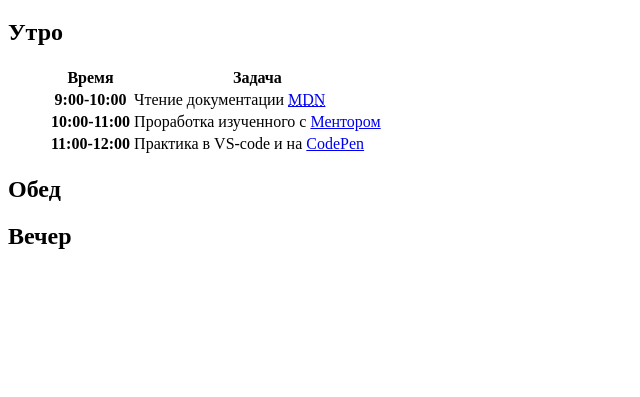
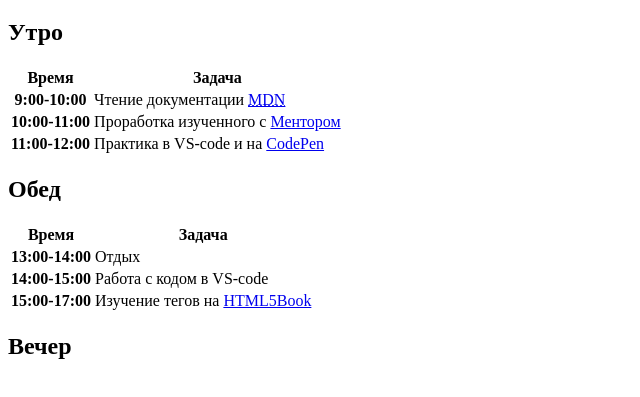
Before and after one commit to trevordatsun/wed-dev-course-romashka, a plain HTML site: page lesson-01/daily-schedule/index.html in a window 1280 px wide. Shown: the part 61-458 px from the top of the page, without its empty margins (0-640 px from the left). Drawn offline with Linux system fonts and the light colour scheme.

Commit message:
bash check

```diff
--- a/lesson-01/daily-schedule/index.html
+++ b/lesson-01/daily-schedule/index.html
@@ -3,7 +3,7 @@
   <head>
     <meta charset="UTF-8" />
     <meta name="viewport" content="width=device-width, initial-scale=1.0" />
-    <title>Распорядок-дня</title>
+    <title>Расписание дня</title>
   </head>
   <body>
     <header>
@@ -12,7 +12,6 @@
     <main>
       <section id="morning">
         <h2>Утро</h2>
-        <figure>
         <table>
           <thead>
             <tr>
@@ -27,7 +26,7 @@
                 Чтение документации
                 <a
                   href="https://developer.mozilla.org/ru/"
-                    title="MDN"
+                  title="MDN Web Docs - документация для разработчиков"
                   target="_blank"
                   rel="noopener noreferrer"
                   ><abbr title="Mazilla Developer Network">MDN</abbr></a
@@ -40,7 +39,7 @@
                 Проработка изученного с
                 <a
                   href="https://chat.deepseek.com/"
-                    title="Deep"
+                  title="DeepSeek Chat - AI-помощник"
                   target="_blank"
                   rel="noopener noreferrer"
                   >Ментором</a
@@ -62,10 +61,38 @@
             </tr>
           </tbody>
         </table>
-        </figure>
       </section>
       <section id="lunch">
         <h2>Обед</h2>
+        <table>
+          <thead>
+            <tr>
+              <th scope="col">Время</th>
+              <th scope="col">Задача</th>
+            </tr>
+            <tr>
+              <th scope="row">13:00-14:00</th>
+              <td>Отдых</td>
+            </tr>
+            <tr>
+              <th scope="row">14:00-15:00</th>
+              <td>Работа с кодом в VS-code</td>
+            </tr>
+            <tr>
+              <th scope="row">15:00-17:00</th>
+              <td>
+                Изучение тегов на
+                <a
+                  href="https://html5book.ru/"
+                  title="HTML5Book - учебник html"
+                  target="_blank"
+                  rel="noopener noreferrer"
+                  >HTML5Book</a
+                >
+              </td>
+            </tr>
+          </thead>
+        </table>
       </section>
       <section id="evening">
         <h2>Вечер</h2>
```
Also changed, not shown: 3 other files. Lines whose indentation alone changed are shown as unchanged.
